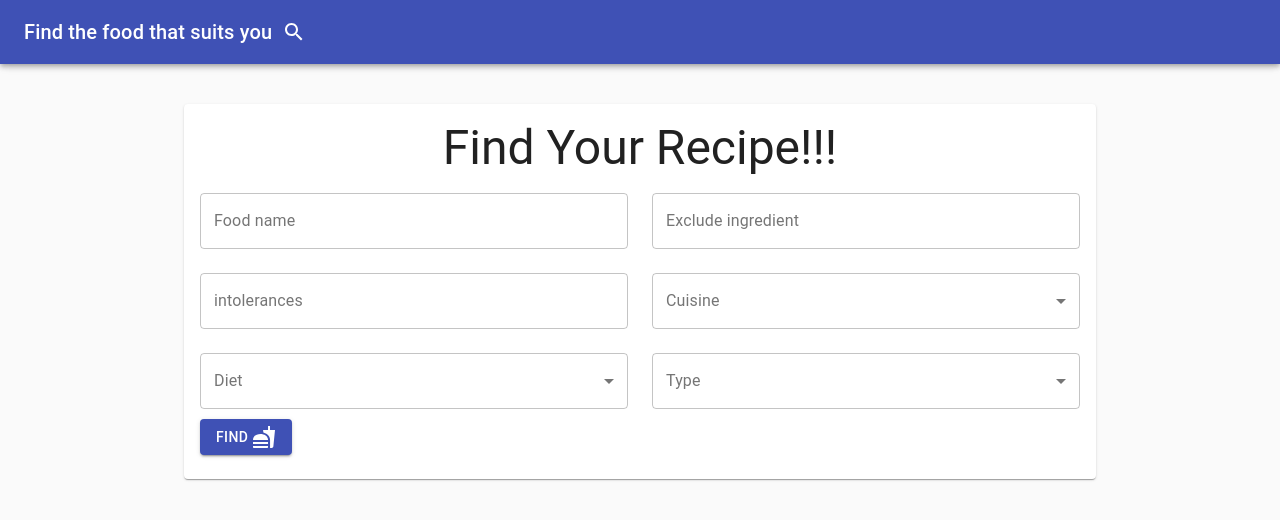
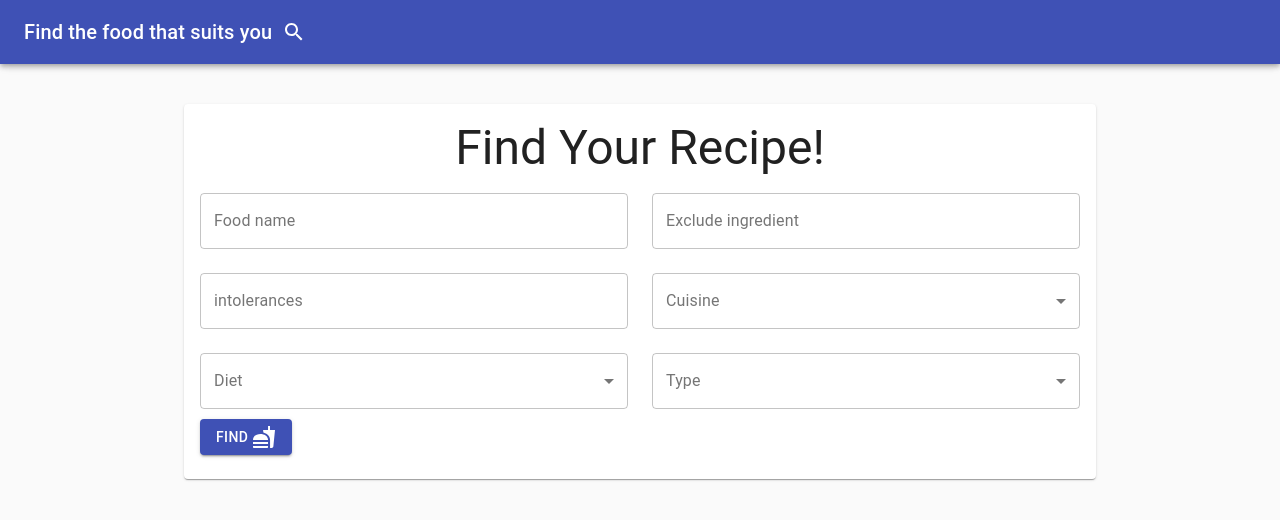
Before and after one commit to Agon269/Food-Recommender, a React (Create React App) app: page / in a window 1280 px wide. Shown: the top 520 px of the page. Built offline with nearby package versions, Linux system fonts and the light colour scheme; no server answers.

Commit message:
extra exclamation removed

```diff
--- a/src/components/Form.js
+++ b/src/components/Form.js
@@ -43,7 +43,7 @@ export class Form extends React.Component {
                 className="MuiTypography-alignCenter"
                 gutterBottom
               >
-                Find Your Recipe!!!
+                Find Your Recipe!
               </Typography>
               <form onSubmit={this.submitHandler}>
                 <Grid container spacing={3}>
```
